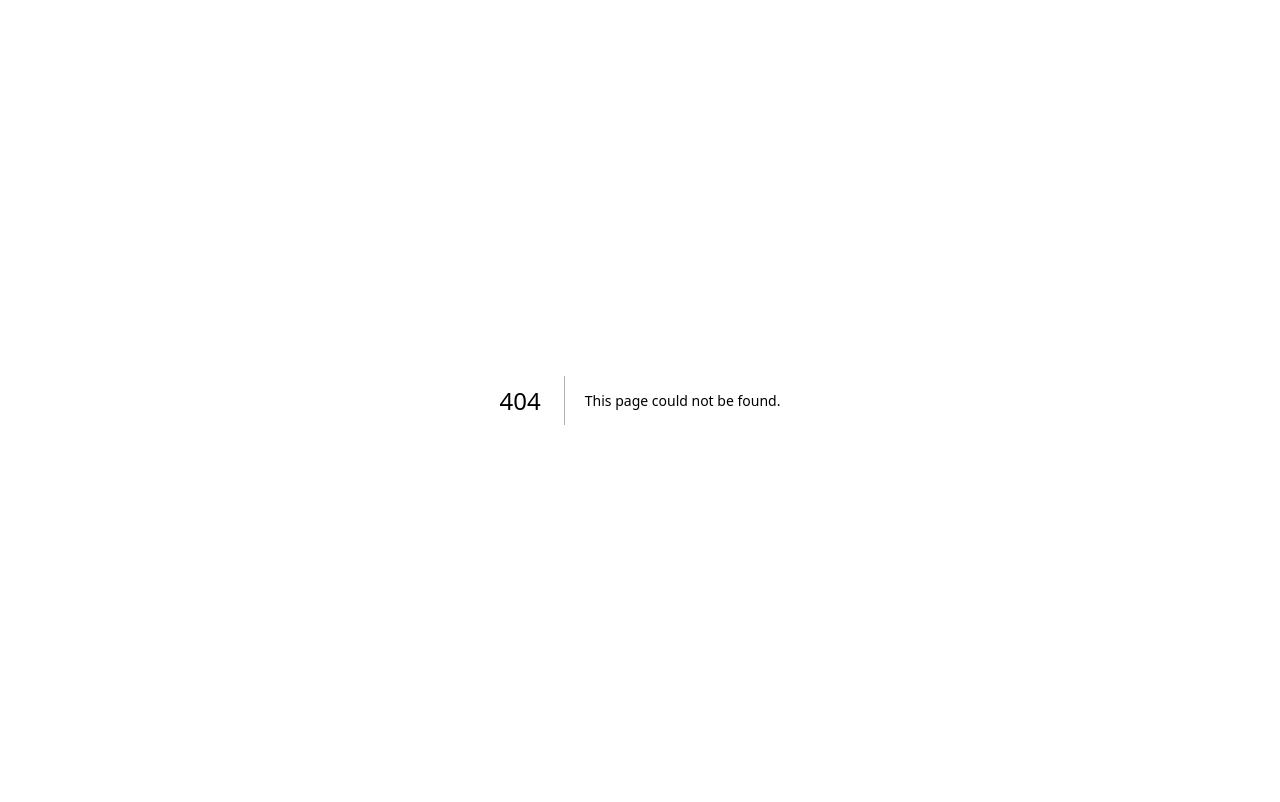
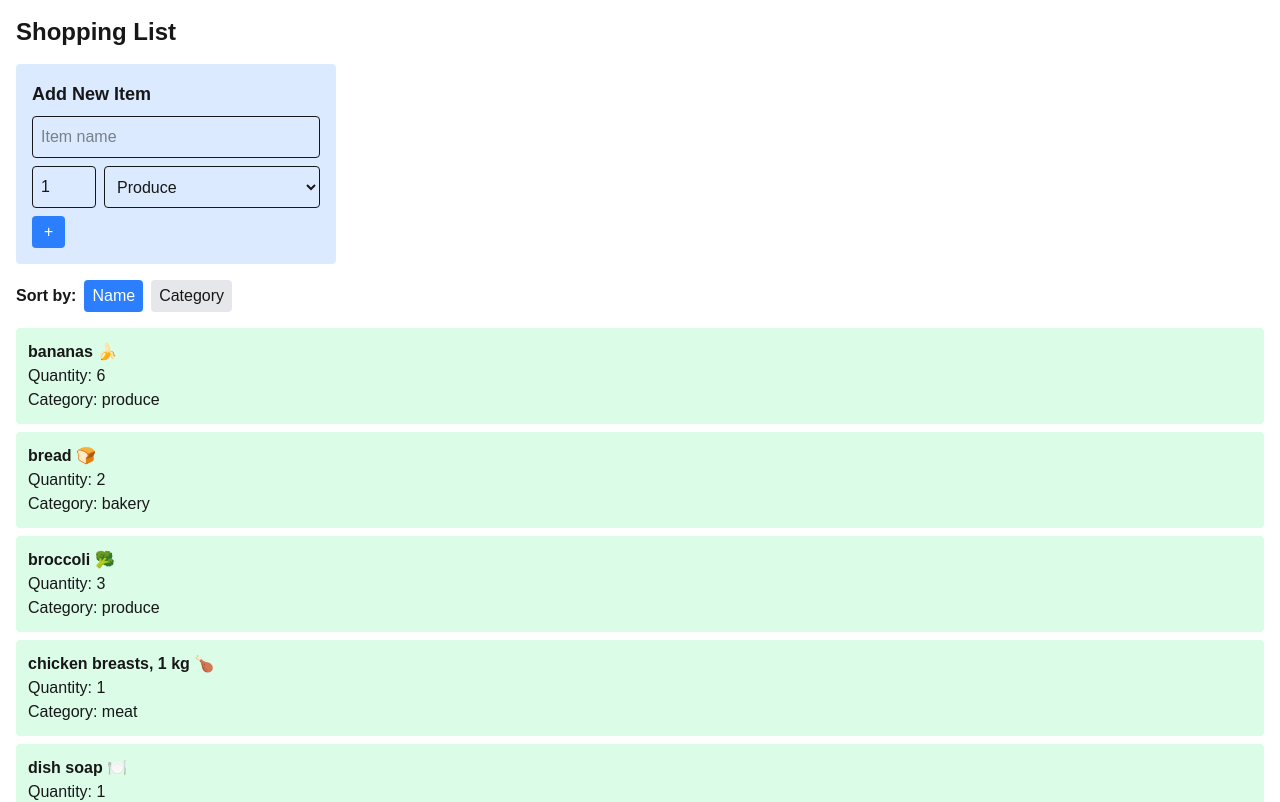
Before and after one commit to chiagoohanekwu-cell/cprg306-assignments-reel, a Next.js app: page /week-6 in a window 1280 px wide. Before the commit this address had no page. Shown: the top 802 px of the page. Built offline with nearby package versions, Linux system fonts and the light colour scheme.

Commit message:
Completed Week 6 Shopping List assignment

```diff
--- a/app/page.js
+++ b/app/page.js
@@ -19,6 +19,9 @@ export default function Home() {
         <a href="/week-5">Week 5</a>
       </p>
 
+      <p>
+        <a href="/week-6">Week 6</a>
+      </p>
     </main>
   );
 }
--- /dev/null
+++ b/app/week-6/Item.js
@@ -0,0 +1,9 @@
+export default function Item({ item }) {
+  return (
+    <div className="bg-green-100 p-3 mb-2 rounded">
+      <h3 className="font-bold">{item.name}</h3>
+      <p>Quantity: {item.quantity}</p>
+      <p>Category: {item.category}</p>
+    </div>
+  );
+}
--- /dev/null
+++ b/app/week-6/ItemList.js
@@ -0,0 +1,54 @@
+"use client";
+
+import { useState } from "react";
+import Item from "./Item";
+
+export default function ItemList({ items }) {
+  const [sortBy, setSortBy] = useState("name");
+
+  // create sorted copy (DO NOT mutate original)
+  const sortedItems = [...items].sort((a, b) => {
+    if (sortBy === "name") {
+      return a.name.localeCompare(b.name);
+    } else if (sortBy === "category") {
+      return a.category.localeCompare(b.category);
+    }
+    return 0;
+  });
+
+  return (
+    <div>
+      {/* Sorting Controls */}
+      <div className="mb-4">
+        <label className="mr-2 font-semibold">Sort by:</label>
+
+        <button
+          onClick={() => setSortBy("name")}
+          className={`mr-2 px-2 py-1 rounded ${
+            sortBy === "name"
+              ? "bg-blue-500 text-white"
+              : "bg-gray-200"
+          }`}
+        >
+          Name
+        </button>
+
+        <button
+          onClick={() => setSortBy("category")}
+          className={`px-2 py-1 rounded ${
+            sortBy === "category"
+              ? "bg-blue-500 text-white"
+              : "bg-gray-200"
+          }`}
+        >
+          Category
+        </button>
+      </div>
+
+      {/* Item List */}
+      {sortedItems.map((item) => (
+        <Item key={item.id} item={item} />
+      ))}
+    </div>
+  );
+}
--- /dev/null
+++ b/app/week-6/NewItem.js
@@ -0,0 +1,79 @@
+"use client";
+
+import { useState } from "react";
+
+export default function NewItem({ onAddItem }) {
+  const [name, setName] = useState("");
+  const [quantity, setQuantity] = useState(1);
+  const [category, setCategory] = useState("produce");
+
+  const handleSubmit = (event) => {
+    event.preventDefault();
+
+    const newItem = {
+      id: Date.now(),
+      name: name,
+      quantity: quantity,
+      category: category,
+    };
+
+    onAddItem(newItem);
+
+    // reset form
+    setName("");
+    setQuantity(1);
+    setCategory("produce");
+  };
+
+  return (
+    <form
+      onSubmit={handleSubmit}
+      className="bg-blue-100 p-4 rounded mb-4 w-80"
+    >
+      <h2 className="text-lg font-bold mb-2">Add New Item</h2>
+
+      <input
+        type="text"
+        placeholder="Item name"
+        className="w-full mb-2 p-2 border rounded"
+        value={name}
+        onChange={(e) => setName(e.target.value)}
+        required
+      />
+
+      <div className="flex gap-2 mb-2">
+        <input
+          type="number"
+          min="1"
+          className="w-16 p-2 border rounded"
+          value={quantity}
+          onChange={(e) => setQuantity(Number(e.target.value))}
+        />
+
+        <select
+          className="flex-1 p-2 border rounded"
+          value={category}
+          onChange={(e) => setCategory(e.target.value)}
+        >
+          <option value="produce">Produce</option>
+          <option value="dairy">Dairy</option>
+          <option value="bakery">Bakery</option>
+          <option value="meat">Meat</option>
+          <option value="frozen">Frozen</option>
+          <option value="canned">Canned</option>
+          <option value="dry">Dry Goods</option>
+          <option value="beverages">Beverages</option>
+          <option value="snacks">Snacks</option>
+          <option value="household">Household</option>
+        </select>
+      </div>
+
+      <button
+        type="submit"
+        className="bg-blue-500 text-white px-3 py-1 rounded"
+      >
+        +
+      </button>
+    </form>
+  );
+}
--- /dev/null
+++ b/app/week-6/items.json
@@ -0,0 +1,74 @@
+[
+  {
+    "id": "1h2GJKH12gkHG31h1H",
+    "name": "milk, 4 L 🥛",
+    "quantity": 1,
+    "category": "dairy"
+  },
+  {
+    "id": "2KJH3k2j3H1k2J3K1H",
+    "name": "bread 🍞",
+    "quantity": 2,
+    "category": "bakery"
+  },
+  {
+    "id": "3h2KJH3k2j3H1k2J3",
+    "name": "eggs, dozen 🥚",
+    "quantity": 2,
+    "category": "dairy"
+  },
+  {
+    "id": "4k2J3K1H2GJKH12gk",
+    "name": "bananas 🍌",
+    "quantity": 6,
+    "category": "produce"
+  },
+  {
+    "id": "5H1h1H2KJH3k2j3H",
+    "name": "broccoli 🥦",
+    "quantity": 3,
+    "category": "produce"
+  },
+  {
+    "id": "6H1k2J3K1H2GJKH1",
+    "name": "chicken breasts, 1 kg 🍗",
+    "quantity": 1,
+    "category": "meat"
+  },
+  {
+    "id": "7gkHG31h1H2KJH3k",
+    "name": "pasta sauce 🍝",
+    "quantity": 3,
+    "category": "canned goods"
+  },
+  {
+    "id": "8j3H1k2J3K1H2GJK",
+    "name": "spaghetti, 454 g 🍝",
+    "quantity": 2,
+    "category": "dry goods"
+  },
+  {
+    "id": "9H12gkHG31h1H2KJ",
+    "name": "toilet paper, 12 pack 🧻",
+    "quantity": 1,
+    "category": "household"
+  },
+  {
+    "id": "10H3k2j3H1k2J3K1",
+    "name": "paper towels, 6 pack",
+    "quantity": 1,
+    "category": "household"
+  },
+  {
+    "id": "11k2J3K1H2GJKH12",
+    "name": "dish soap 🍽️",
+    "quantity": 1,
+    "category": "household"
+  },
+  {
+    "id": "12GJKH12gkHG31h1",
+    "name": "hand soap 🧼",
+    "quantity": 4,
+    "category": "household"
+  }
+]
--- /dev/null
+++ b/app/week-6/page.js
@@ -0,0 +1,26 @@
+"use client";
+
+import { useState } from "react";
+import itemsData from "./items.json";
+import ItemList from "./ItemList";
+import NewItem from "./NewItem";
+
+export default function Week6Page() {
+  // state
+  const [items, setItems] = useState(itemsData);
+
+  // add item
+  const handleAddItem = (newItem) => {
+    setItems([...items, newItem]);
+  };
+
+  return (
+    <main className="p-4">
+      <h1 className="text-2xl font-bold mb-4">Shopping List</h1>
+
+      <NewItem onAddItem={handleAddItem} />
+
+      <ItemList items={items} />
+    </main>
+  );
+}
```
